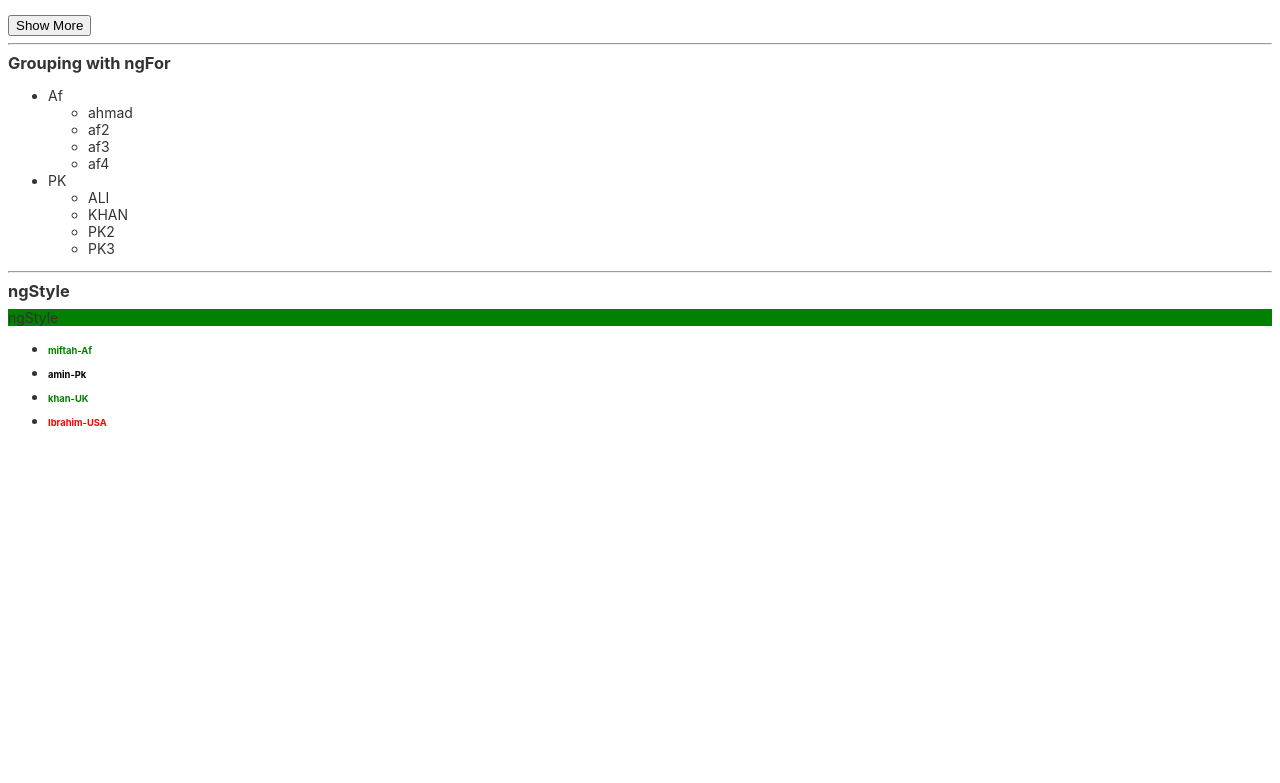
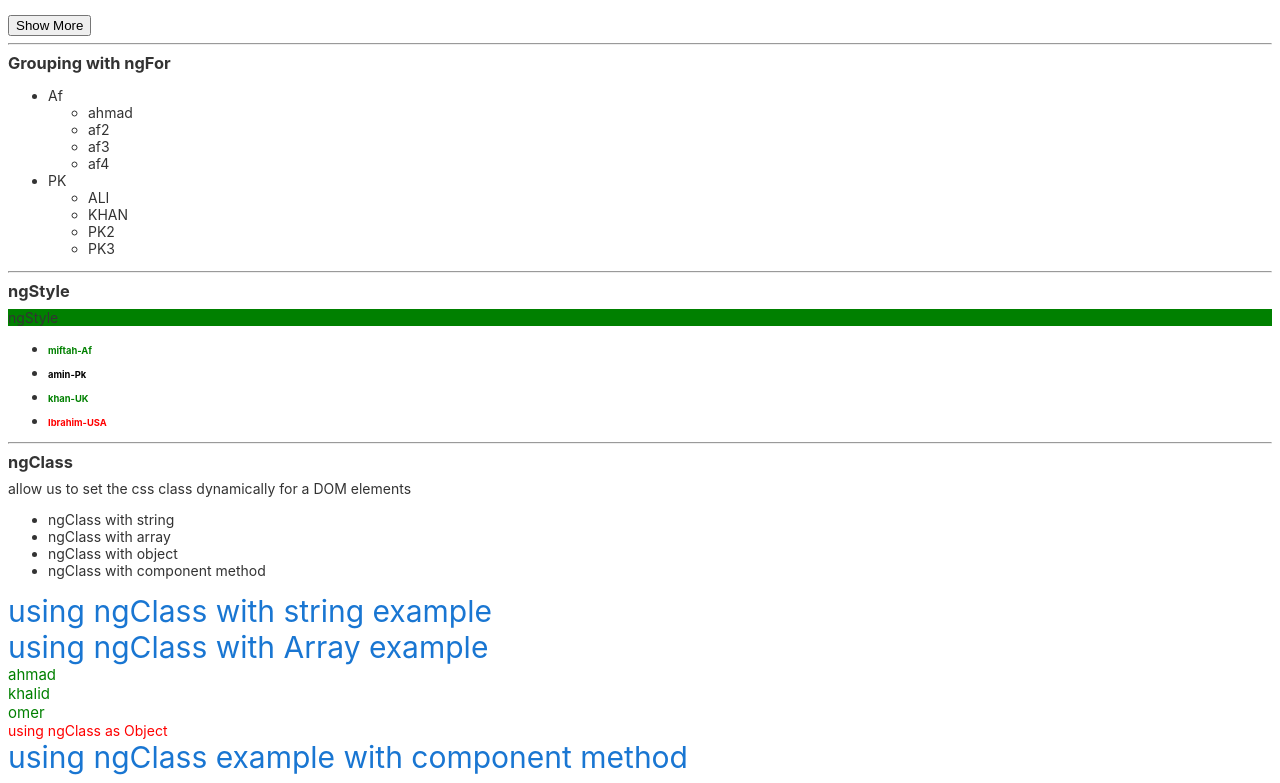
Before and after one commit to miftah1991/my-app, an Angular app: page / in a window 1280 px wide. Shown: the part 304-1087 px from the top of the page. Before the commit the page ends 800 px from the top, so only its background shows below. Built offline with nearby package versions, Linux system fonts and the light colour scheme.

Commit message:
add using ngClass

```diff
--- a/src/app/app.component.css
+++ b/src/app/app.component.css
@@ -1,3 +1,21 @@
+.one{
+  color: #1976d2;
+}
+.two{
+  font-size: 30px;
+}
+
+.three{
+  color: green;
+}
+.four{
+  font-size: 15px;
+}
+.red{
+  color: red;
+}
+
+
 :host {
   font-family: -apple-system, BlinkMacSystemFont, "Segoe UI", Roboto, Helvetica, Arial, sans-serif, "Apple Color Emoji", "Segoe UI Emoji", "Segoe UI Symbol";
   font-size: 14px;
--- a/src/app/app.component.html
+++ b/src/app/app.component.html
@@ -78,4 +78,20 @@
     </li>
   </ul>
 </div>
+<hr>
+<div>
+  <h3>ngClass</h3>
+  <p>allow us to set the css class dynamically for a DOM elements</p>
+  <ul>
+    <li>ngClass with string</li>
+    <li>ngClass with array</li>
+    <li>ngClass with object</li>
+    <li>ngClass with component method</li>
+  </ul>
+<p [ngClass]="'one two'">using ngClass with string example</p>
+<p [ngClass]="['one', 'two']">using ngClass with Array example</p>
+<div *ngFor="let u of users" [ngClass]="['three', 'four']">{{u}}</div>
+<p [ngClass]="{'three':false,'red':true}">using ngClass as Object</p>
+<div [ngClass]="getcssclass('mode')">using ngClass example with component method</div>
+</div>
 <router-outlet></router-outlet>
--- a/src/app/app.component.ts
+++ b/src/app/app.component.ts
@@ -10,7 +10,9 @@ export class AppComponent {
   Students:any[];
   countrydetail:any[];
   people:any[];
+  users:any[];
   constructor(){
+    this.users =['ahmad','khalid','omer']
     this.people=[
       {name:'miftah'  ,country:'Af'},{name:'amin'  ,country:'Pk'},{name:'khan'  ,country:'UK'},{name:'Ibrahim'  ,country:'USA'},
     ]
@@ -107,6 +109,14 @@ export class AppComponent {
       default: return 'black';
     }
   }
-
+  getcssclass(flag:string){
+    let cssclass;
+    if(flag=='mode'){
+      cssclass ={'one':true,'two':true}
+    }else{
+      cssclass ={'three':true,'four':true}
+    }
+    return cssclass;
+  }
 
 }
```
